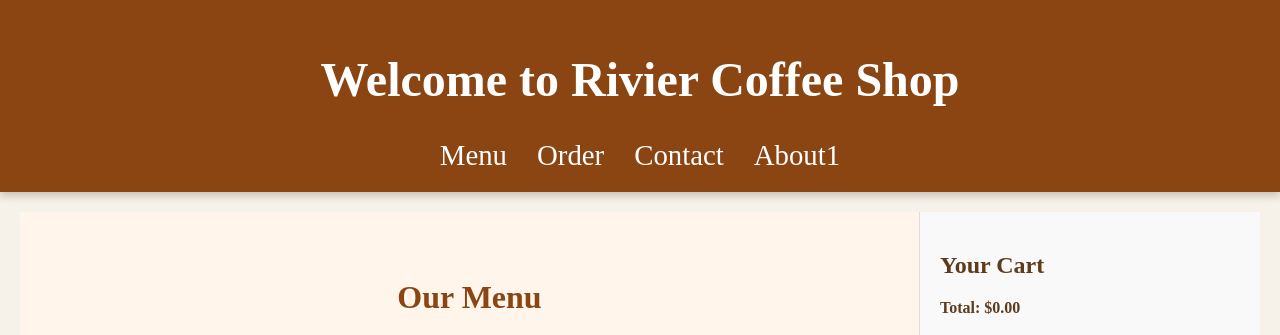
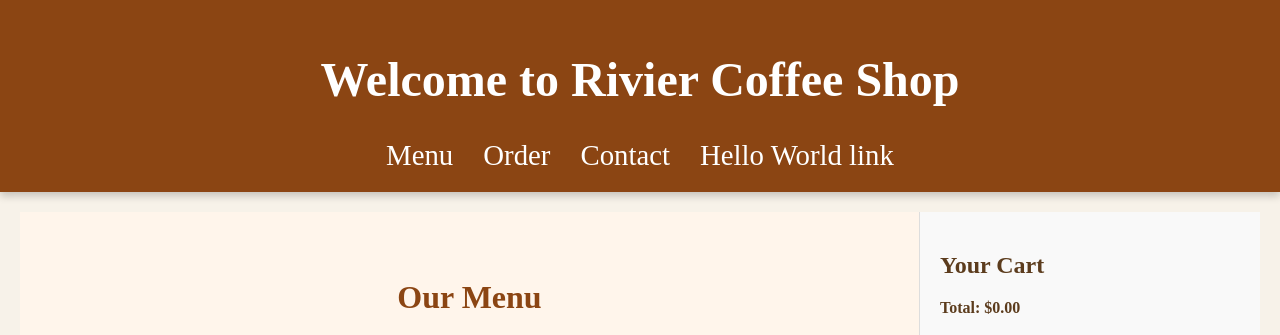
Before and after one commit to VinayGoudJ/CoffeShop, a plain HTML site: page index.html in a window 1280 px wide. Shown: the top 335 px of the page. Drawn offline with Linux system fonts and the light colour scheme.

Commit message:
Created New Branch NewDev

```diff
--- a/index.html
+++ b/index.html
@@ -14,7 +14,7 @@
                 <li><a href="#menu">Menu</a></li>
                 <li><a href="order.html">Order</a></li>
                 <li><a href="contact.html">Contact</a></li>
-                <li><a href="contact.html">About1</a></li>
+                <li><a href="contact.html">Hello World link</a></li>
             </ul>
         </nav>
     </header>
```
